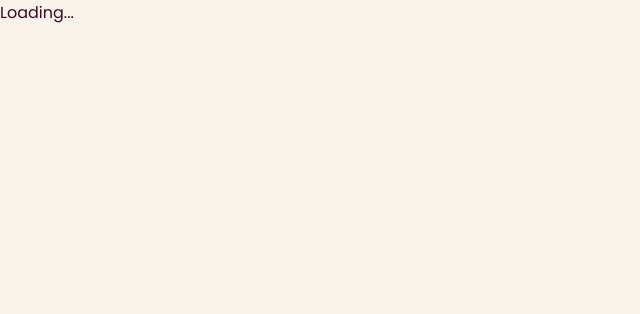
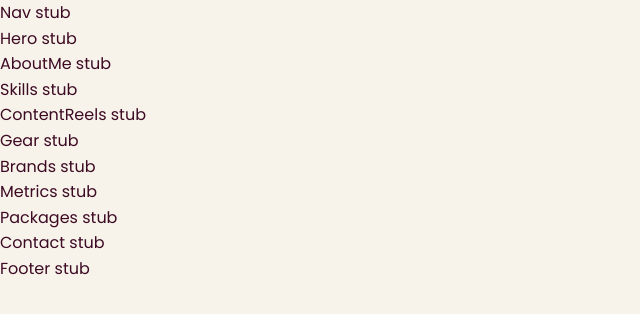
Before and after one commit to HyeG18/Portafolio-Mariel-Jaramillo, a React (Vite) app: page / in a window 1280 px wide. Shown: the top 314 px of the page, without its empty margins (0-640 px from the left). Built offline with nearby package versions, Linux system fonts and the light colour scheme.

Commit message:
feat: add App.tsx with I18nProvider and section stubs

```diff
--- a/src/App.tsx
+++ b/src/App.tsx
@@ -1 +1,32 @@
-export default function App() { return <div>Loading...</div>; }
+import { I18nProvider } from './hooks/useI18n';
+import Nav from './components/Nav';
+import Hero from './components/sections/Hero';
+import AboutMe from './components/sections/AboutMe';
+import Skills from './components/sections/Skills';
+import ContentReels from './components/sections/ContentReels';
+import Gear from './components/sections/Gear';
+import Brands from './components/sections/Brands';
+import Metrics from './components/sections/Metrics';
+import Packages from './components/sections/Packages';
+import Contact from './components/sections/Contact';
+import Footer from './components/Footer';
+
+export default function App() {
+  return (
+    <I18nProvider>
+      <Nav />
+      <main>
+        <section id="inicio"><Hero /></section>
+        <section id="sobre-mi"><AboutMe /></section>
+        <section id="habilidades"><Skills /></section>
+        <section id="contenido"><ContentReels /></section>
+        <section id="equipo"><Gear /></section>
+        <section id="marcas"><Brands /></section>
+        <section id="audiencia"><Metrics /></section>
+        <section id="paquetes"><Packages /></section>
+        <section id="contacto"><Contact /></section>
+      </main>
+      <Footer />
+    </I18nProvider>
+  );
+}
--- /dev/null
+++ b/src/components/Footer.tsx
@@ -0,0 +1,3 @@
+export default function Footer() {
+  return <div>Footer stub</div>;
+}
--- /dev/null
+++ b/src/components/Nav.tsx
@@ -0,0 +1,3 @@
+export default function Nav() {
+  return <div>Nav stub</div>;
+}
--- /dev/null
+++ b/src/components/sections/AboutMe.tsx
@@ -0,0 +1,3 @@
+export default function AboutMe() {
+  return <div>AboutMe stub</div>;
+}
--- /dev/null
+++ b/src/components/sections/Brands.tsx
@@ -0,0 +1,3 @@
+export default function Brands() {
+  return <div>Brands stub</div>;
+}
--- /dev/null
+++ b/src/components/sections/Contact.tsx
@@ -0,0 +1,3 @@
+export default function Contact() {
+  return <div>Contact stub</div>;
+}
--- /dev/null
+++ b/src/components/sections/ContentReels.tsx
@@ -0,0 +1,3 @@
+export default function ContentReels() {
+  return <div>ContentReels stub</div>;
+}
--- /dev/null
+++ b/src/components/sections/Gear.tsx
@@ -0,0 +1,3 @@
+export default function Gear() {
+  return <div>Gear stub</div>;
+}
--- /dev/null
+++ b/src/components/sections/Hero.tsx
@@ -0,0 +1,3 @@
+export default function Hero() {
+  return <div>Hero stub</div>;
+}
--- /dev/null
+++ b/src/components/sections/Metrics.tsx
@@ -0,0 +1,3 @@
+export default function Metrics() {
+  return <div>Metrics stub</div>;
+}
--- /dev/null
+++ b/src/components/sections/Packages.tsx
@@ -0,0 +1,3 @@
+export default function Packages() {
+  return <div>Packages stub</div>;
+}
--- /dev/null
+++ b/src/components/sections/Skills.tsx
@@ -0,0 +1,3 @@
+export default function Skills() {
+  return <div>Skills stub</div>;
+}
```
